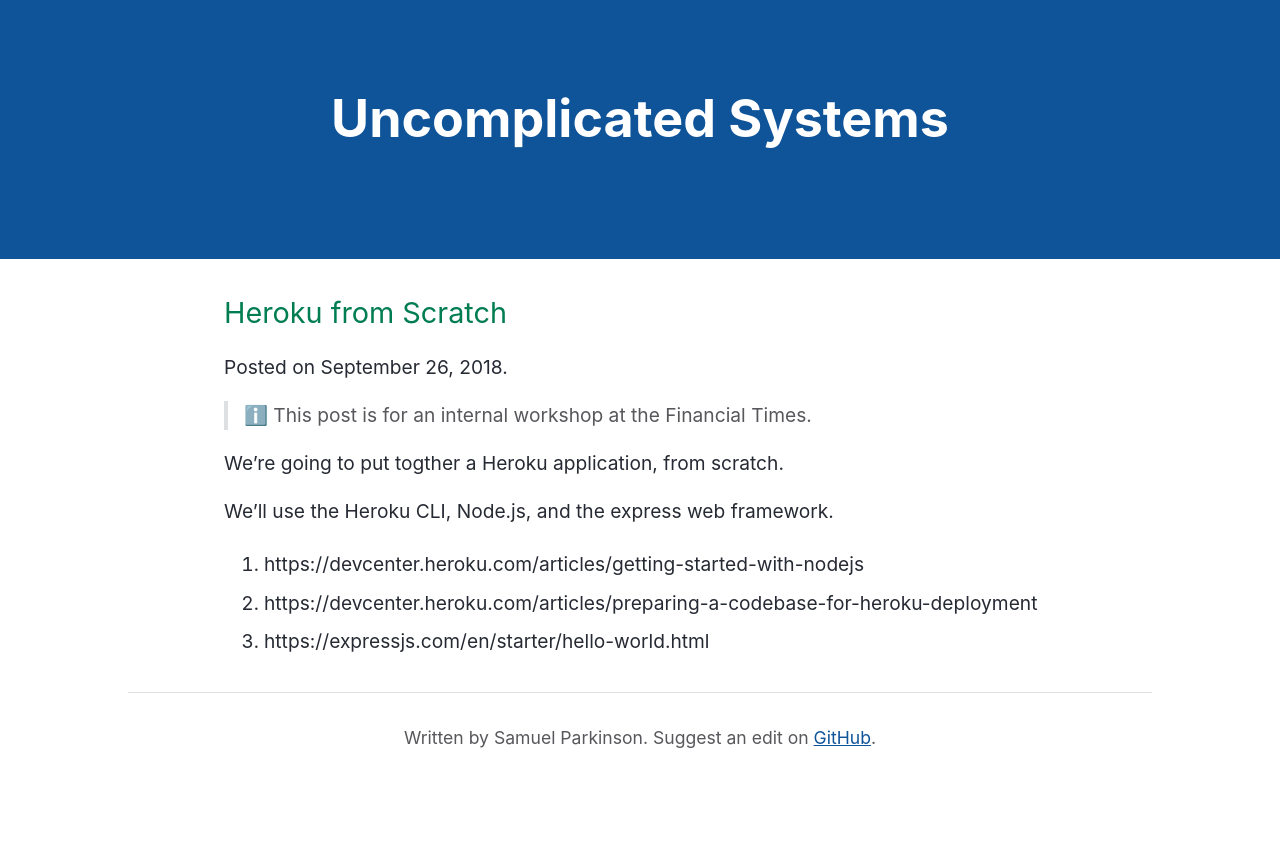
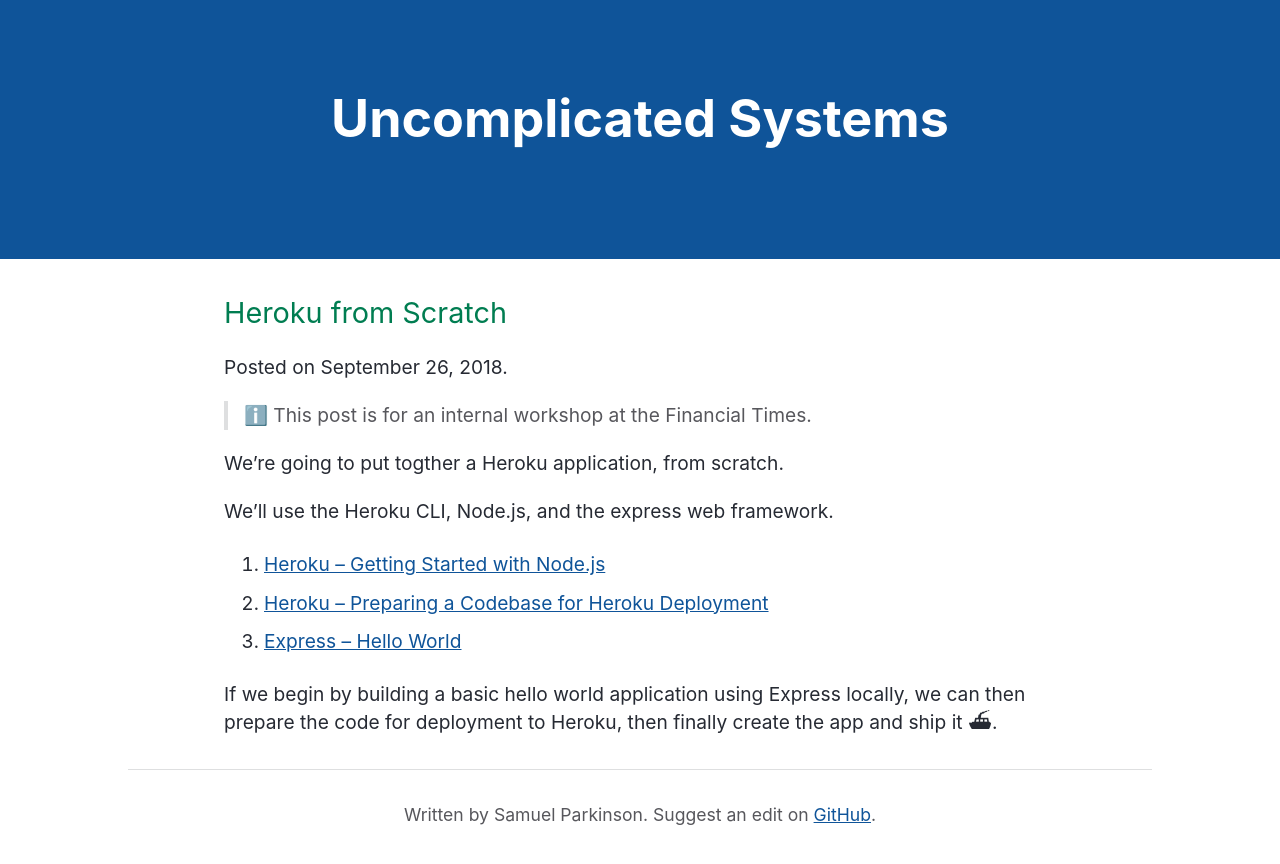
Before and after one commit to sjparkinson/uncomplicated.systems, a Jekyll site: the page built from _posts/2018-09-26-heroku-from-scratch.md, in a window 1280 px wide. Shown: the top 864 px of the page. Built offline with Jekyll 4.4.1, drawn with Linux system fonts in a browser that asks for light colours; the repository's description, which GitHub fills in, is left out.

Commit message:
Update 2018-09-26-heroku-from-scratch.md

```diff
--- a/_posts/2018-09-26-heroku-from-scratch.md
+++ b/_posts/2018-09-26-heroku-from-scratch.md
@@ -9,8 +9,10 @@
 
 We'll use the Heroku CLI, Node.js, and the express web framework.
 
-1. https://devcenter.heroku.com/articles/getting-started-with-nodejs
+1. [Heroku – Getting Started with Node.js](https://devcenter.heroku.com/articles/getting-started-with-nodejs)
 
-2. https://devcenter.heroku.com/articles/preparing-a-codebase-for-heroku-deployment
+2. [Heroku – Preparing a Codebase for Heroku Deployment](https://devcenter.heroku.com/articles/preparing-a-codebase-for-heroku-deployment)
 
-3. https://expressjs.com/en/starter/hello-world.html
+3. [Express – Hello World](https://expressjs.com/en/starter/hello-world.html)
+
+If we begin by building a basic hello world application using Express locally, we can then prepare the code for deployment to Heroku, then finally create the app and ship it ⛴.
```
